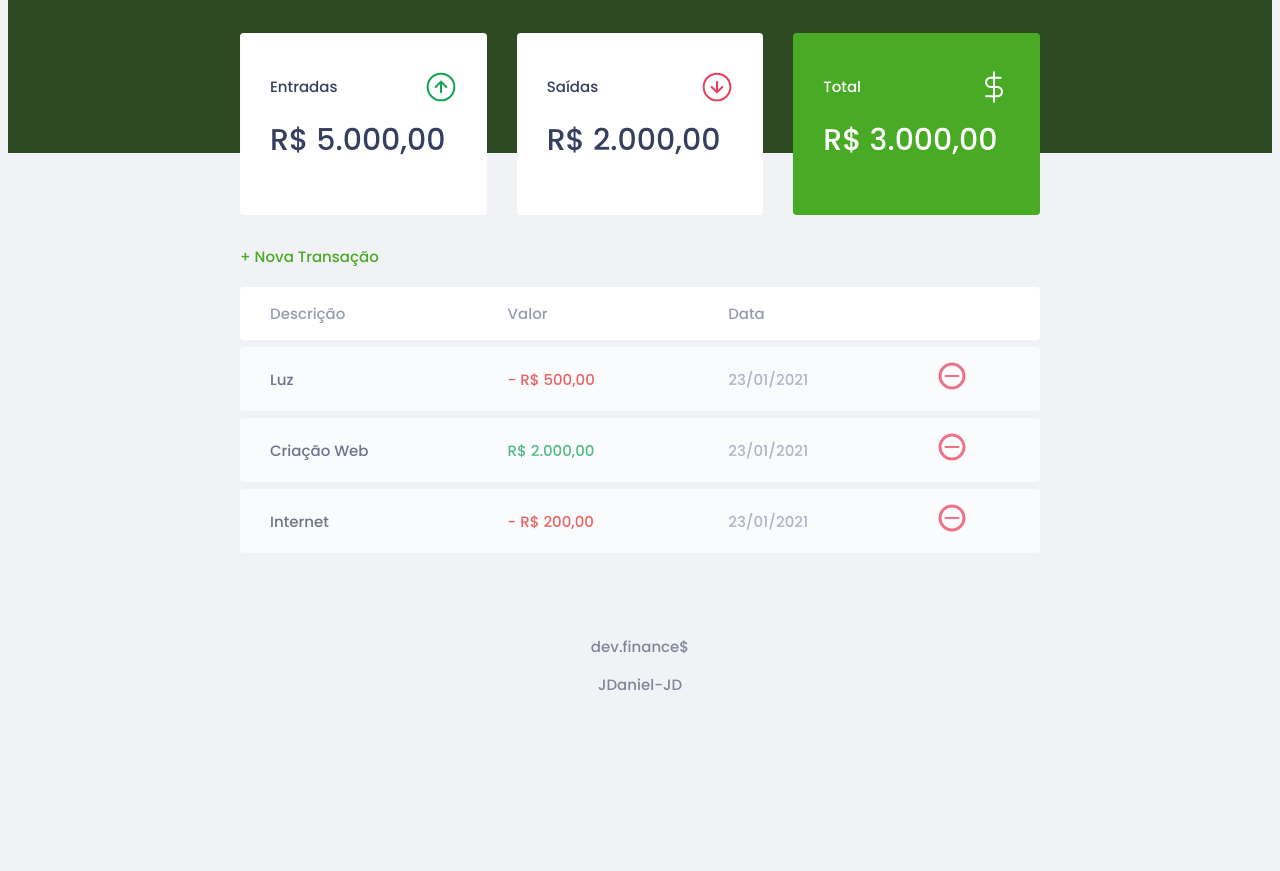
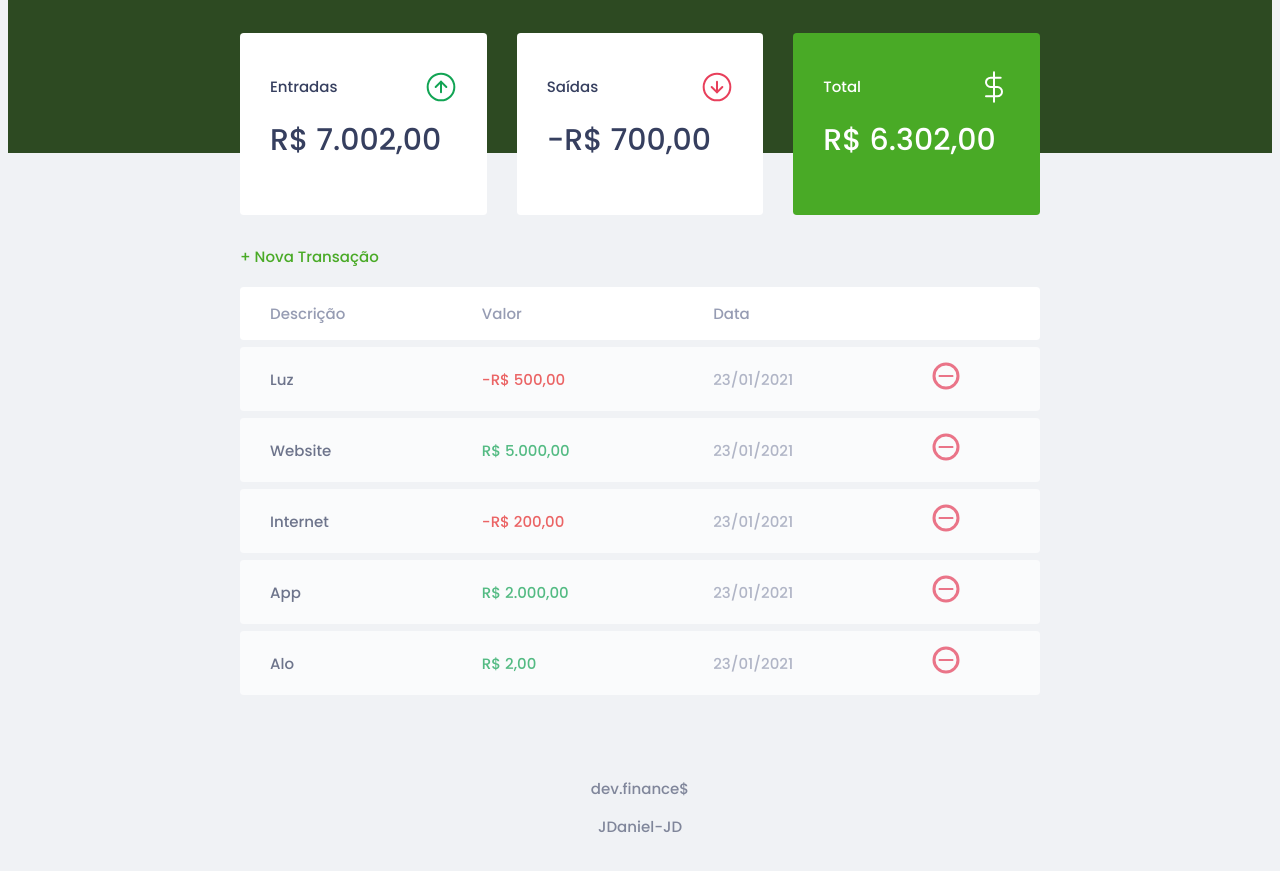
Before and after one commit to JDaniel-JD/Dev.finances, a plain HTML site: page index.html in a window 1280 px wide. Shown: the part 65-936 px from the top of the page. Before the commit the page ends 814 px from the top, so only its background shows below. Drawn offline with Linux system fonts and the light colour scheme.

Commit message:
Commit 23/02/2021
Adicionado as funções de calculo (Entradas/ Saídas/ Total).

```diff
--- a/index.html
+++ b/index.html
@@ -20,21 +20,21 @@
                     <span>Entradas</span>
                     <img src="assets/income.svg" alt="Image de Entrada">
                 </h3>
-                <p>R$ 5.000,00</p>
+                <p id="incomeDisplay">R$ 5.000,00</p>
             </div>
             <div class="card">
                 <h3>
                     <span>Saídas</span>
                     <img src="assets/expense.svg" alt="Image de Saída">
                 </h3>
-                <p>R$ 2.000,00</p>
+                <p id="expenseDisplay">R$ 2.000,00</p>
             </div>
             <div class="card total">
                 <h3>
                     <span>Total</span>
                     <img src="assets/total.svg" alt="Image de Total">
                 </h3>
-                <p>R$ 3.000,00</p>
+                <p id="totalDisplay">R$ 3.000,00</p>
             </div>
         </section>
         <section id="transaction">
@@ -52,30 +52,7 @@
                     </tr>
                 </thead>
                 <tbody>
-                    <tr>
-                        <td class="description">Luz</td>
-                        <td class="expense">- R$ 500,00</td>
-                        <td class="date">23/01/2021</td>
-                        <td>
-                            <img src="assets/minus.svg" alt="Remover Transação">
-                        </td>
-                    </tr>
-                    <tr>
-                        <td class="description">Criação Web</td>
-                        <td class="income">R$ 2.000,00</td>
-                        <td class="date">23/01/2021</td>
-                        <td>
-                            <img src="assets/minus.svg" alt="Remover Transação">
-                        </td>
-                    </tr>
-                    <tr>
-                        <td class="description">Internet</td>
-                        <td class="expense">- R$ 200,00</td>
-                        <td class="date">23/01/2021</td>
-                        <td>
-                            <img src="assets/minus.svg" alt="Remover Transação">
-                        </td>
-                    </tr>
+
                 </tbody>
             </table>
         </section>
@@ -135,18 +112,6 @@
         <p>dev.finance$</p>
         <p>JDaniel-JD</p>
     </footer>
-    <script>
-        const Modal = {
-            open() {
-                document.querySelector('.modal-overlay')
-                .classList.add('active')
-            },
-            close() {
-                document.querySelector('.modal-overlay')
-                .classList
-                .remove('active')
-            }
-        }
-    </script>
+    <script  src="./scripts.js"> </script>
 </body>
 </html>
--- /dev/null
+++ b/scripts.js
@@ -0,0 +1,160 @@
+const Modal = {
+    open() {
+        //Abrir o modal
+        //Adicionar a class active do modal
+        document.querySelector('.modal-overlay')
+        .classList.add('active')
+    },
+    close() {
+        //Fechar o Modal//Remover a class active do modal
+        document.querySelector('.modal-overlay')
+        .classList.remove('active')
+    }
+}
+
+const transactions = [
+    {
+        id: 1,
+        description: 'Luz',
+        amount: -50000,
+        date: '23/01/2021',
+    },
+    {
+        id: 2,
+        description: 'Website',
+        amount: 500000,
+        date: '23/01/2021',
+    },
+    {
+        id: 3,
+        description: 'Internet',
+        amount: -20000,
+        date: '23/01/2021',
+    },
+    {
+        id: 4,
+        description: 'App',
+        amount: 200000,
+        date: '23/01/2021',
+    }
+]
+
+const Transaction = {
+    all: transactions,
+
+    add(transaction){
+        Transaction.all.push(transaction)
+
+        App.reload()
+    },
+    incomes() {
+        let income = 0;
+                //Pegar todas as transações
+                //Para casa transação
+        Transaction.all.forEach(transaction => {
+                //Se ela for maior que zero
+            if(transaction.amount > 0) {
+                //Somar a uma variavel e retornar a variavel
+                income += transaction.amount;
+        }
+        })
+        return income
+    },
+    expenses() {
+        let expense = 0;
+                //Pegar todas as transações
+                //Para casa transação
+        Transaction.all.forEach(transaction => {
+                //Se ela for menor que zero
+            if(transaction.amount < 0) {
+                //Somar a uma variavel e retornar a variavel
+            expense += transaction.amount;
+            }
+        })
+        return expense
+    },
+    total() {
+        return Transaction.incomes() + Transaction.expenses();
+    }
+}
+
+const DOM = {
+    transactionsContainer: document.querySelector('#data-table tbody'),
+    addTransaction(transaction, index) {
+        const tr = document.createElement('tr')
+        tr.innerHTML = DOM.innerHTMLTransaction(transaction)
+
+    DOM.transactionsContainer.appendChild(tr)
+    },
+    innerHTMLTransaction(transaction) {
+        const CSSclass = transaction.amount > 0 ? "income" : "expense"
+
+        const amount = Utils.formatCurrency(transaction.amount)
+
+        const html = `
+            <td class="description">${transaction.description}</td>
+            <td class="${CSSclass}">${amount}</td>
+            <td class="date">${transaction.date}</td>
+            <td>
+            <img src="assets/minus.svg" alt="Remover Transação">
+            </td>
+            `
+
+            return html
+    },
+    updateBalance() {
+        document
+            .getElementById('incomeDisplay')
+            .innerHTML = Utils.formatCurrency(Transaction.incomes())
+        document
+            .getElementById('expenseDisplay')
+            .innerHTML = Utils.formatCurrency(Transaction.expenses())
+        document
+            .getElementById('totalDisplay')
+            .innerHTML = Utils.formatCurrency(Transaction.total())
+    },
+    clearTransactions() {
+        DOM.transactionsContainer.innerHTML = ""
+    }
+}
+
+const Utils = {
+    formatCurrency(value) {
+        const signal = Number(value) < 0 ? "-" : ""
+
+        value = String(value).replace(/\D/g, "")
+
+        value = Number(value) / 100
+
+        value = value.toLocaleString("pt-BR", {
+            style: "currency",
+            currency: "BRL"
+        })
+
+        return signal + value
+    }
+}
+
+const App = {
+    init() {
+        Transaction.all.forEach((transaction) => {
+            DOM.addTransaction(transaction)
+        })
+
+        DOM.updateBalance()
+
+    },
+    reload() {
+        DOM.clearTransactions()
+        App.init()
+    },
+}
+
+App.init()
+
+Transaction.add( {
+    id: 39,
+    description: 'Alo',
+    amount: 200,
+    date: '23/01/2021',
+})
```
